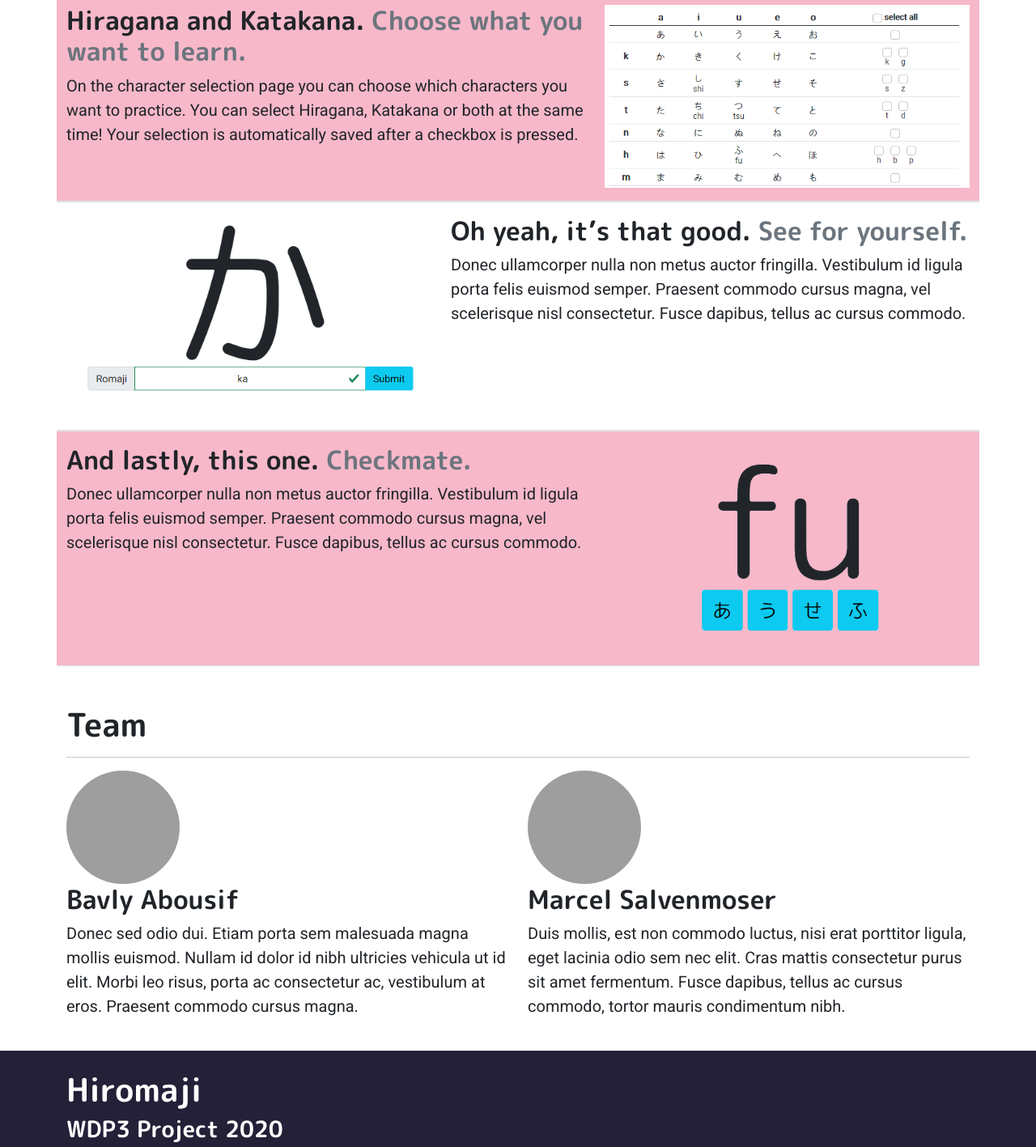
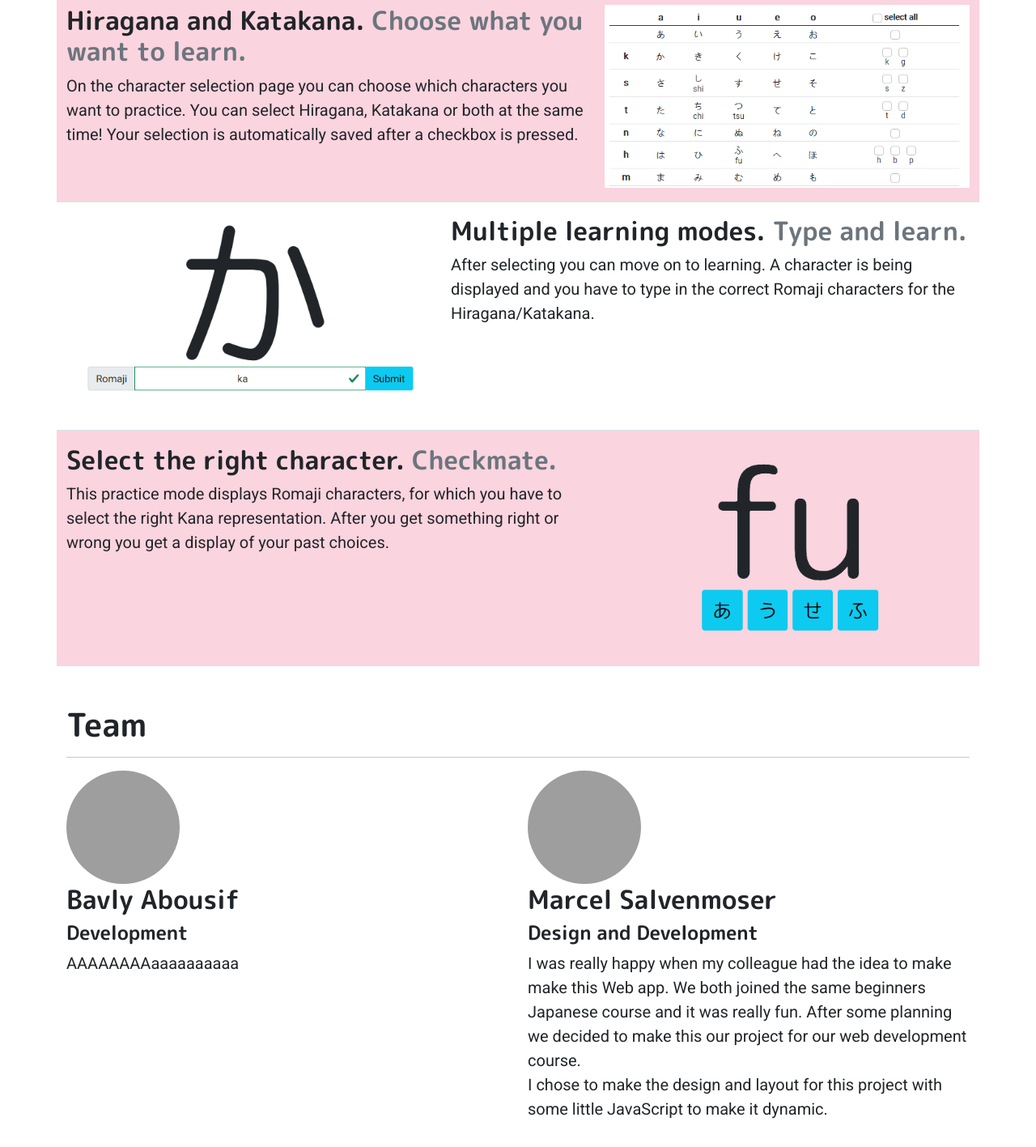
Before and after one commit to malthee/Hiromaji, a plain HTML site: page index.html in a window 1280 px wide. Shown: the part 1039-2456 px from the top of the page at 81% size. Drawn offline with nearby package versions, Linux system fonts and the light colour scheme; grey boxes are pictures that could not be loaded.

Commit message:
Front page adjustments and content fillin

```diff
--- a/css/styles.css
+++ b/css/styles.css
@@ -43,7 +43,7 @@ h6 {
 
 /*--- Navbar ---*/
 .navbar-toggler {
-    background-color: rgb(247, 184, 202, 1);
+    background-color: var(--hiromaji-main-color);
 }
 
 .navbar-container {
@@ -78,7 +78,7 @@ h6 {
 
 /*--- Feature Section ---*/
 .feature:nth-child(even) {
-    background-color: var(--hiromaji-main-color);
+    background-color: rgba(247, 184, 202, 0.6);
 }
 
 /*--- Selection page ---*/
--- a/index.html
+++ b/index.html
@@ -92,11 +92,10 @@
             </div>
             <div class="row feature py-3 border-top border-bottom">
                 <div class="col-md-7 order-md-2">
-                    <h2 class="feature-heading">Oh yeah, it’s that good. <span class="text-muted">See for
-                            yourself.</span></h2>
-                    <p class="lead">Donec ullamcorper nulla non metus auctor fringilla. Vestibulum id ligula porta felis
-                        euismod semper. Praesent commodo cursus magna, vel scelerisque nisl consectetur. Fusce dapibus,
-                        tellus ac cursus commodo.</p>
+                    <h2 class="feature-heading">Multiple learning modes. <span class="text-muted">Type and learn.</span></h2>
+                    <p class="lead">After selecting you can move on to learning. A character is being displayed and you have to type in the
+                        correct Romaji characters for the Hiragana/Katakana.
+                    </p>
                 </div>
                 <div class="col-md-5 order-md-1">
                     <div class="row justify-content-center">
@@ -107,10 +106,10 @@
             </div>
             <div class="row feature py-3 border-top border-bottom">
                 <div class="col-md-7">
-                    <h2 class="feature-heading">And lastly, this one. <span class="text-muted">Checkmate.</span></h2>
-                    <p class="lead">Donec ullamcorper nulla non metus auctor fringilla. Vestibulum id ligula porta felis
-                        euismod semper. Praesent commodo cursus magna, vel scelerisque nisl consectetur. Fusce dapibus,
-                        tellus ac cursus commodo.</p>
+                    <h2 class="feature-heading">Select the right character. <span class="text-muted">Checkmate.</span></h2>
+                    <p class="lead">This practice mode displays Romaji characters, for which you have to select the right
+                        Kana representation. After you get something right or wrong you get a display of your past choices.
+                    </p>
                 </div>
                 <div class="col-md-5">
                     <div class="row justify-content-center">
@@ -128,20 +127,21 @@
                     <img src="https://avatars3.githubusercontent.com/u/76131498" alt="Malthee Github profile picture"
                         class="rounded-circle" height="140px" width="140px">
                     <h2>Bavly Abousif</h2>
-                    <p class="lead">Donec sed odio dui. Etiam porta sem malesuada magna mollis euismod. Nullam id dolor
-                        id nibh
-                        ultricies vehicula ut id elit. Morbi leo risus, porta ac consectetur ac, vestibulum at eros.
-                        Praesent commodo cursus magna.</p>
+                    <h4>Development</h4>
+                    <p class="lead">AAAAAAAAaaaaaaaaaa</p>
                 </div>
                 <div class="col-lg-6">
                     <img src="https://avatars2.githubusercontent.com/u/18032233" alt="Malthee Github profile picture"
                         class="rounded-circle" height="140px" width="140px">
                     <h2>Marcel Salvenmoser</h2>
-                    <p class="lead">Duis mollis, est non commodo luctus, nisi erat porttitor ligula, eget lacinia odio
-                        sem nec
-                        elit.
-                        Cras mattis consectetur purus sit amet fermentum. Fusce dapibus, tellus ac cursus commodo,
-                        tortor mauris condimentum nibh.</p>
+                    <h4>Design and Development</h4>
+                    <p class="lead">I was really happy when my colleague had the idea to make make this Web app.
+                        We both joined the same beginners Japanese course and it was really fun. After some planning we
+                        decided to make this our project for our web development course.
+                        <br>
+                        I chose to make the
+                        design and layout for this project with some little JavaScript to make it dynamic.
+                    </p>
                 </div>
             </div>
         </section>
```
Also changed, not shown: css/styles.min.css.
